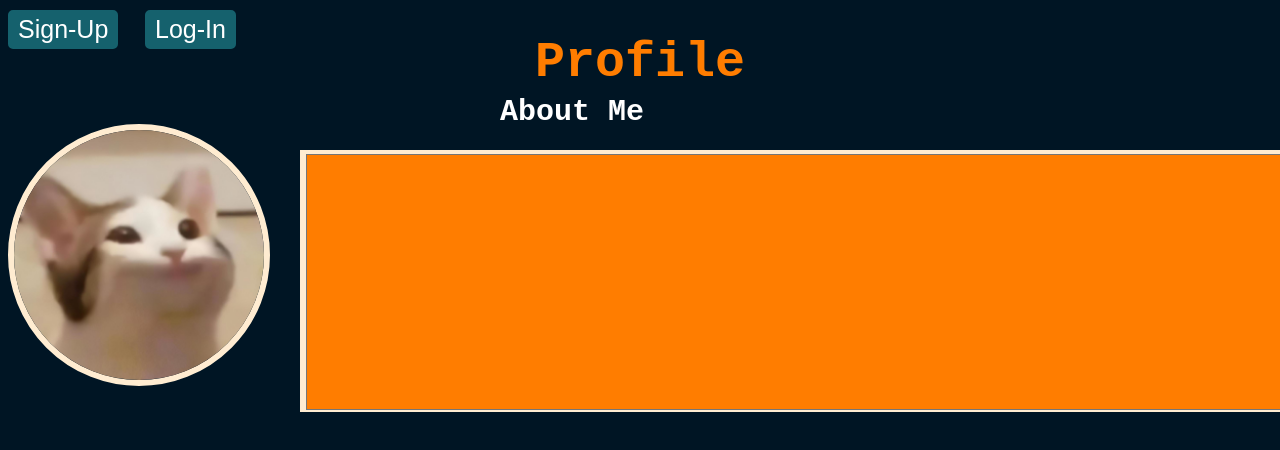
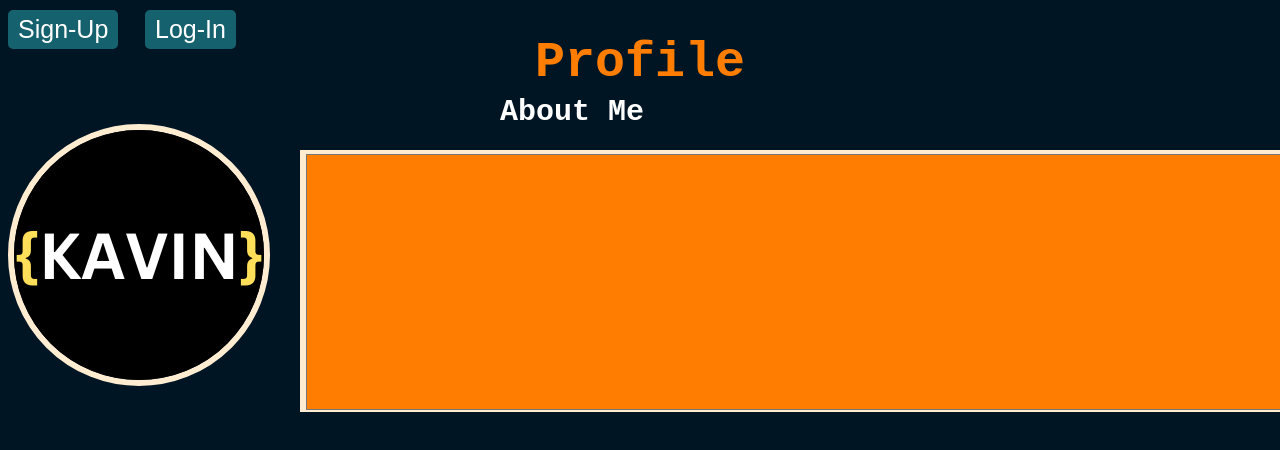
Before and after one commit to BlitzAir0000/Pirate-Pages.github.io, a plain HTML site: page code/index.html in a window 1280 px wide. Shown: the top 450 px of the page. Drawn offline with Linux system fonts and the light colour scheme.

Commit message:
Initial commmit

```diff
--- a/demo-website/index.html
+++ b/code/index.html
@@ -16,7 +16,7 @@
 
 	<div class="profile-outline">
 		<div class="about-me">
-			<img src="img/pop-cat.jpg" alt="" class="profile-pic">
+			<img src="img/logo.png" alt="" class="profile-pic">
 		</div>
 	</div>
 
```
Also changed, not shown: code/img/logo.png (added), code/script.js (added), code/style.css (renamed from demo-website/style.css), demo-website/img/pop-cat.jpg (deleted).
